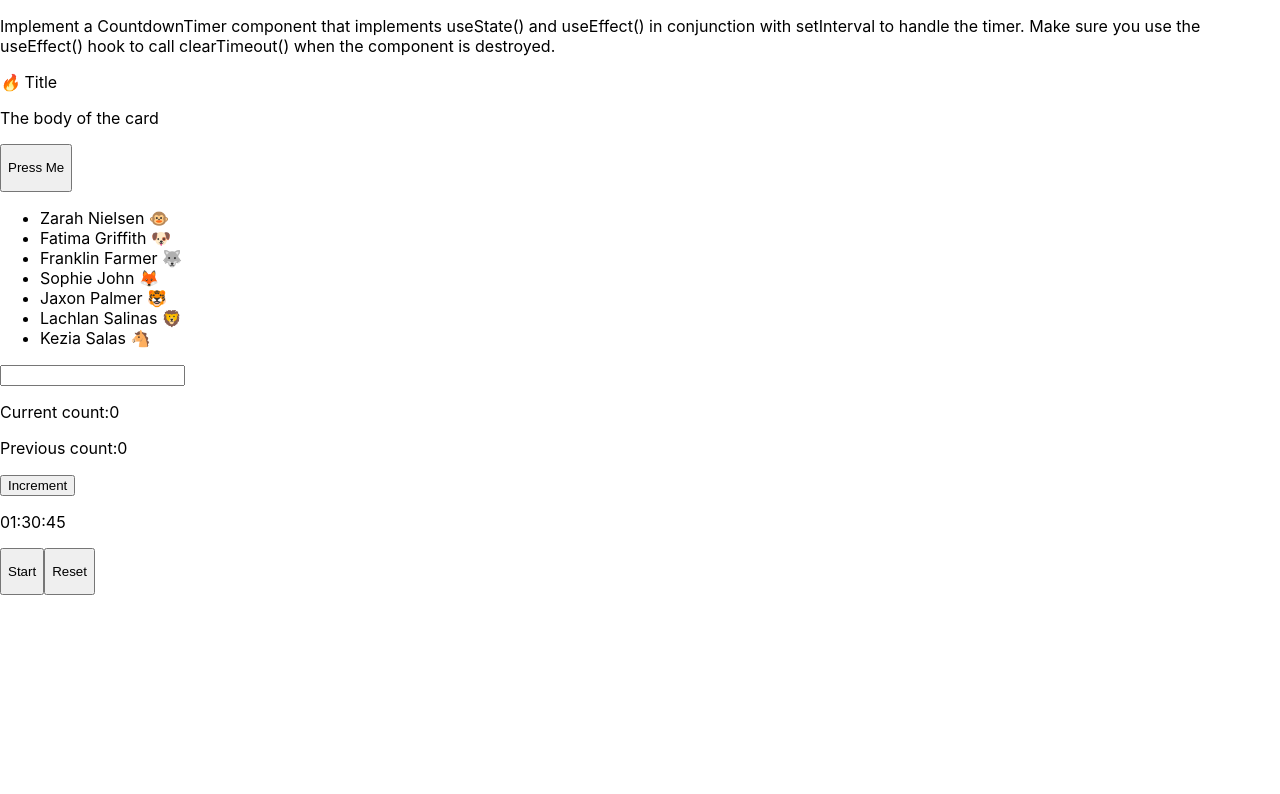
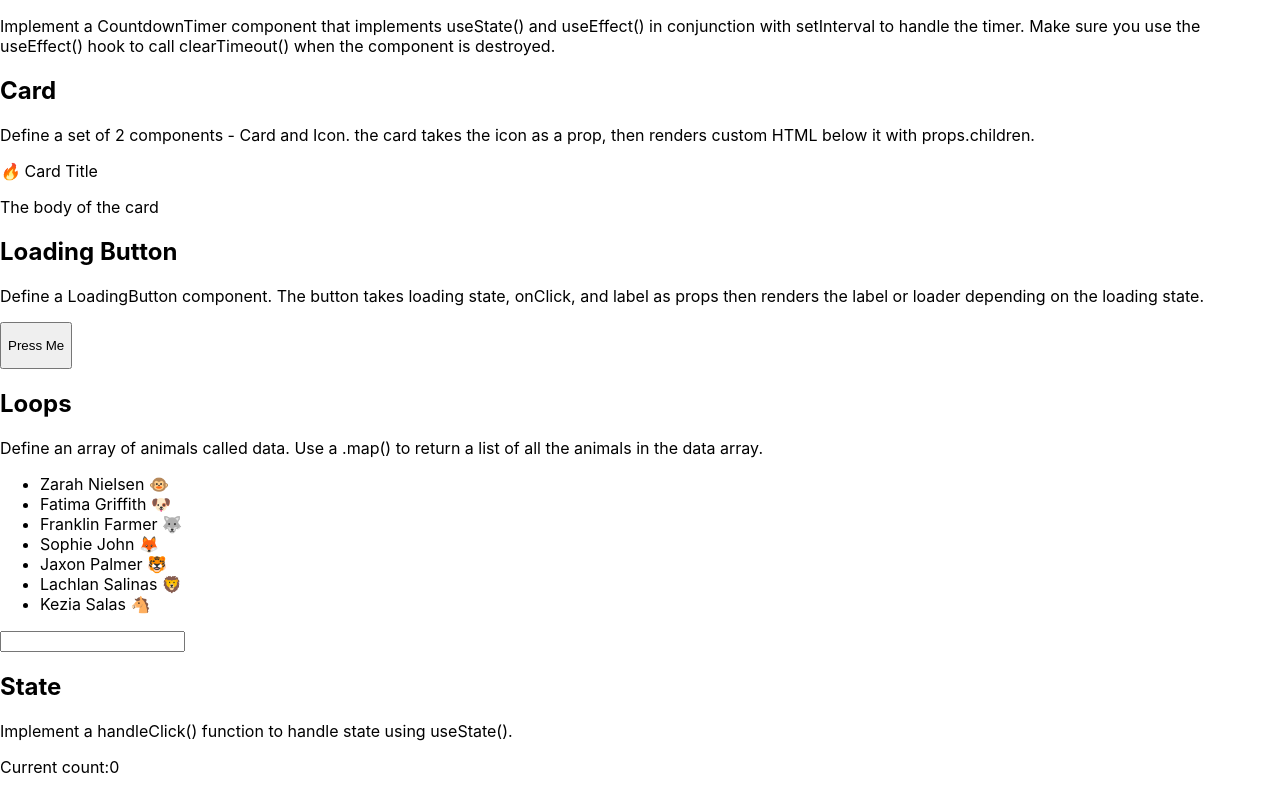
Before and after one commit to caoviv/Fireship.io-React-Challenges, a React (Create React App) app: page / in a window 1280 px wide. Shown: the top 794 px of the page. Built offline with nearby package versions, Linux system fonts and the light colour scheme.

Commit message:
add heading and description

```diff
--- a/src/components/Card.jsx
+++ b/src/components/Card.jsx
@@ -1,7 +1,12 @@
 function Card(props) {
   return (
     <div>
-      <p>{props.icon} Title</p>
+      <h2>Card</h2>
+      <p>
+        Define a set of 2 components - Card and Icon. the card takes the icon as
+        a prop, then renders custom HTML below it with props.children.
+      </p>
+      <p>{props.icon} Card Title</p>
       {props.children}
     </div>
   );
--- a/src/components/CountdownTimer.jsx
+++ b/src/components/CountdownTimer.jsx
@@ -47,6 +47,8 @@ function CountdownTimer({ hr, min, sec }) {
 
   return (
     <div>
+      <h2>Countdown Timer</h2>
+      <p>Implement a CountdownTimer component that implements useState() and useEffect() in conjunction with setInterval to handle the timer. Make sure you use the useEffect() hook to call clearTimeout() when the component is destroyed.</p>
       <p>
         {timeFormat(h)}:{timeFormat(m)}:{timeFormat(s)}
       </p>
--- a/src/components/IncrementButton.jsx
+++ b/src/components/IncrementButton.jsx
@@ -3,6 +3,8 @@
 function IncrementButton(props) {
   return (
     <div>
+      <h2>State</h2>
+      <p>Implement a handleClick() function to handle state using useState().</p>
       <p>Current count:{props.count}</p>
       <p>Previous count:{props.prevCount}</p>
       <button onClick={props.onClick}>Increment</button>
--- a/src/components/ListOfAnimals.jsx
+++ b/src/components/ListOfAnimals.jsx
@@ -12,11 +12,15 @@ const data = [
 
 function ListOfAnimals() {
   return (
-    <ul>
-      {data.map(({ name, id }) => (
-        <li key={id}> {name}</li>
-      ))}
-    </ul>
+    <div>
+      <h2>Loops</h2>
+      <p>Define an array of animals called data. Use a .map() to return a list of all the animals in the data array.</p>
+      <ul>
+        {data.map(({ name, id }) => (
+          <li key={id}> {name}</li>
+        ))}
+      </ul>
+    </div>
   );
 }
 
--- a/src/components/LoadingButton.jsx
+++ b/src/components/LoadingButton.jsx
@@ -2,9 +2,13 @@
 
 function LoadingButton(props) {
   return (
-    <button onClick={props.onClick}>
-      {props.loadingState ? props.label : <p>loading</p> }
-    </button>
+    <div>
+      <h2>Loading Button</h2>
+      <p>Define a LoadingButton component. The button takes loading state, onClick, and label as props then renders the label or loader depending on the loading state.</p>
+      <button onClick={props.onClick}>
+        {props.loadingState ? props.label : <p>loading</p>}
+      </button>
+    </div>
   );
 }
 
```
